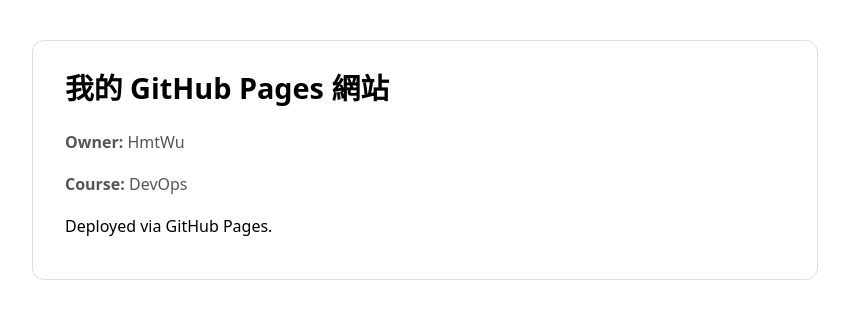
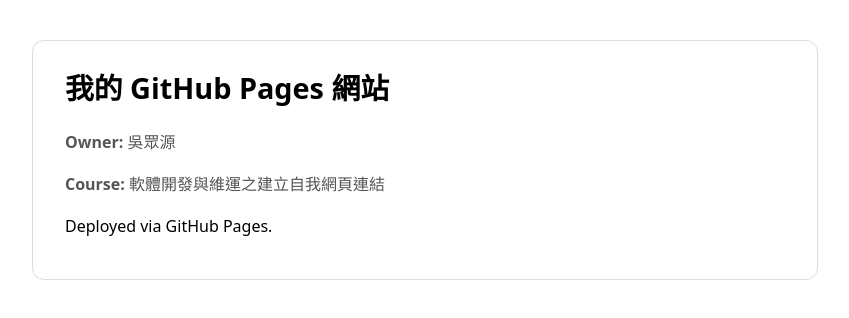
Before and after one commit to HmtWu/devops-pages-lab, a plain HTML site: page index.html in a window 1280 px wide. Shown: the whole page, without its empty margins (8-857 px from the left). Drawn offline with Linux system fonts and the light colour scheme.

Commit message:
Update name and course info

```diff
--- a/index.html
+++ b/index.html
@@ -4,14 +4,14 @@
 <meta name="viewport" content="width=device-width,initial-scale=1">
 <title>我的 GitHub Pages 網站</title>
 <style>
-  body { font-family: system-ui, -apple-system, Segoe UI, Roboto, Noto Sans, Arial, "微軟正黑體", sans-serif; margin: 2.5rem; line-height: 1.6; }
+  body { font-family: system-ui, -apple-system, "微軟正黑體", sans-serif; margin: 2.5rem; line-height: 1.6; }
   .card { max-width: 720px; padding: 1.5rem 2rem; border: 1px solid #ddd; border-radius: 12px; }
   h1 { margin-top: 0; font-size: 1.8rem; }
   .meta { color: #555; }
 </style>
 <main class="card">
   <h1>我的 GitHub Pages 網站</h1>
-  <p class="meta"><strong>Owner:</strong> HmtWu</p>
-  <p class="meta"><strong>Course:</strong> DevOps</p>
+  <p class="meta"><strong>Owner:</strong> 吳眾源</p>
+  <p class="meta"><strong>Course:</strong> 軟體開發與維運之建立自我網頁連結</p>
   <p>Deployed via GitHub Pages.</p>
 </main>
```
